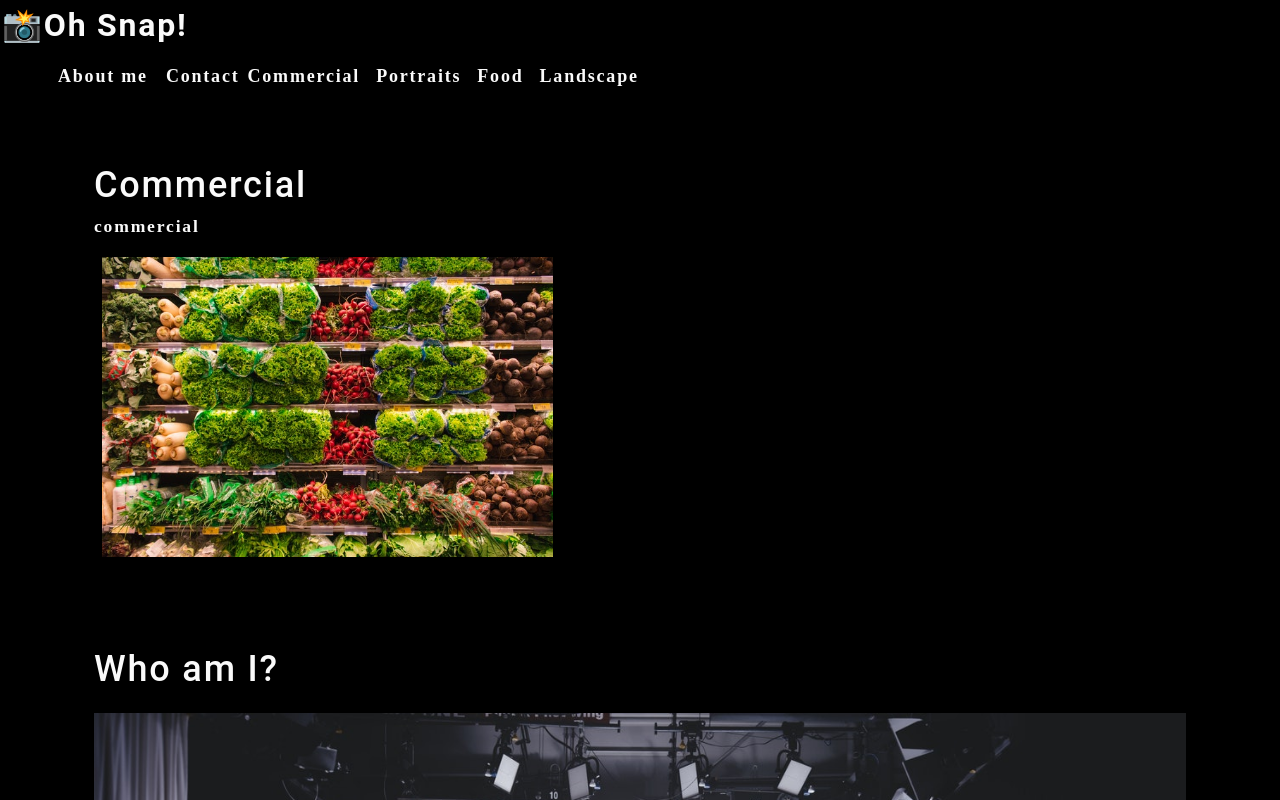
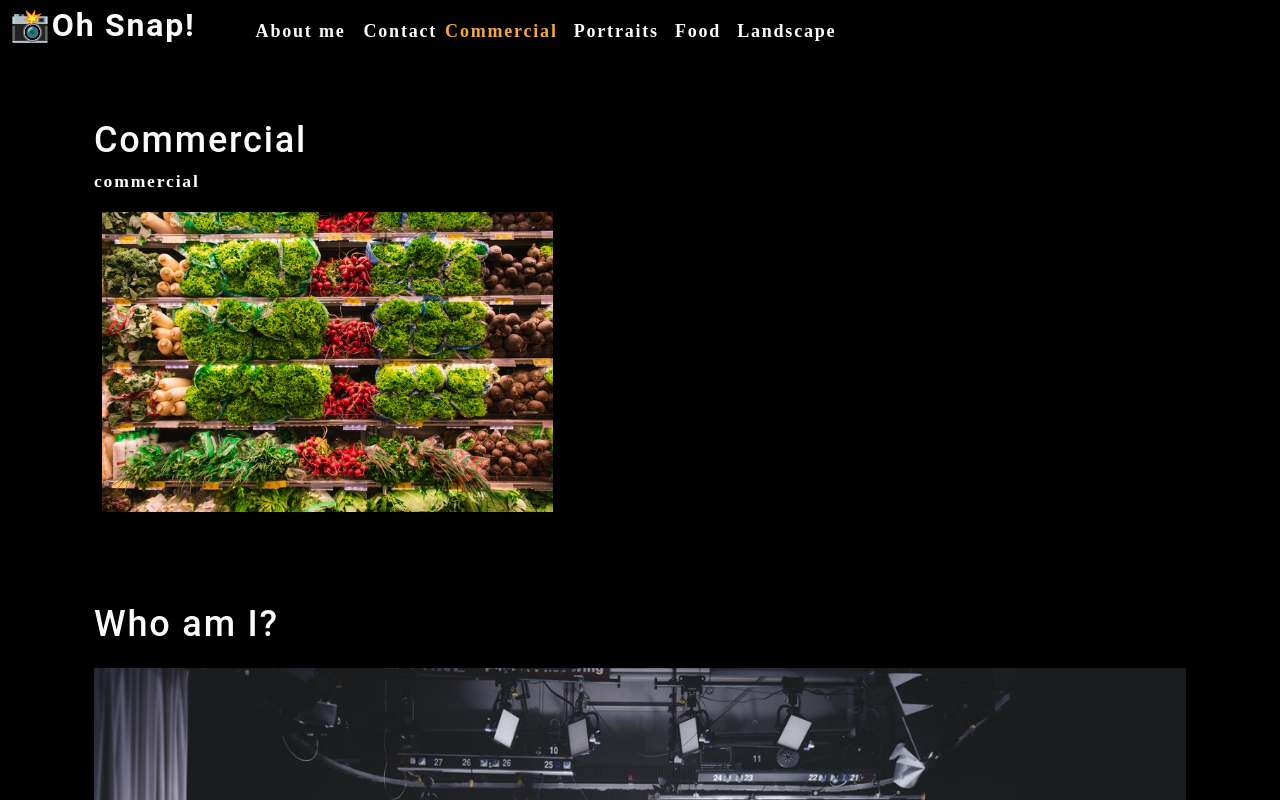
Before and after one commit to AdamR-Work/photo-port, a React (Create React App) app: page / in a window 1280 px wide. Shown: the top 800 px of the page. Built offline with nearby package versions, Linux system fonts and the light colour scheme.

Commit message:
lifted the categories to better display, also added ability to have browser display the current photo category name

```diff
--- a/src/App.js
+++ b/src/App.js
@@ -1,13 +1,31 @@
-import React from 'react';
+import React, {useState} from 'react';
 import About from './components/About';
 import Nav from './components/Nav';
 import Gallery from './components/Gallery';
 
 function App() {
+  const [categories] = useState([
+    {
+      name: "commercial",
+      description:
+        "Photos of grocery stores, food trucks, and other commercial projects",
+    },
+    { name: "portraits", description: "Portraits of people in my life" },
+    { name: "food", description: "Delicious delicacies" },
+    {
+      name: "landscape",
+      description: "Fields, farmhouses, waterfalls, and the beauty of nature",
+    },
+  ]);
+  const [currentCategory, setCurrentCategory] = useState(categories[0]);
 
   return (
     <div>
-      <Nav></Nav>
+      <Nav
+      categories={categories}
+      setCurrentCategory={setCurrentCategory}
+      currentCategory={currentCategory}
+      ></Nav>
       <main>
         <Gallery></Gallery>
         <About></About>
--- a/src/components/Nav/index.js
+++ b/src/components/Nav/index.js
@@ -1,28 +1,28 @@
-import React from 'react';
+import React, {  useEffect } from 'react';
 import { capitalizeFirstLetter } from '../../utils/helpers';
 
-function Nav(){
-    const categories = [
-        {
-          name: "commercial",
-          description:
-            "Photos of grocery stores, food trucks, and other commercial projects",
-        },
-        { name: "portraits", description: "Portraits of people in my life" },
-        { name: "food", description: "Delicious delicacies" },
-        {
-          name: "landscape",
-          description: "Fields, farmhouses, waterfalls, and the beauty of nature",
-        },
-      ];
-      function categorySelected(name) {
-        console.log(`${name} clicked`)
-      }
+function Nav(props){
+
+   const {
+       categories = [],
+       setCurrentCategory,
+       currentCategory,
+   }= props;
+
+     useEffect(() => {
+        document.title = capitalizeFirstLetter(currentCategory.name);
+      }, [currentCategory]);
+
     return(
-        <header>
+
+        <header className= "flex-row px-1">
             <h2>
                 <a data-testid="link" href="/">
-                    <span role="img" aria-label="camera">📸</span>Oh Snap!
+                    <span role="img" aria-label="camera">
+                        {""}
+                        📸
+                        </span>{""}
+                        Oh Snap!
                 </a>
             </h2>
             <nav>
@@ -36,8 +36,14 @@
                         <span>Contact</span>
                     </li>
                     {categories.map((category)=>(
-                        <li className="mx-1" key={category.name}>
-                            <span onClick={()=>categorySelected(category.name)}>
+                        <li className={`mx-1 ${
+                            currentCategory.name === category.name && 'navActive'
+                        }`} key={category.name}>
+                            <span
+                             onClick={()=>{
+                                 setCurrentCategory(category)
+                             }}
+                            >
                                 {capitalizeFirstLetter(category.name)}
                             </span>
                          </li>
@@ -46,6 +52,7 @@
             </nav>
         </header>
     )
+
 }
 
 export default Nav;
```
